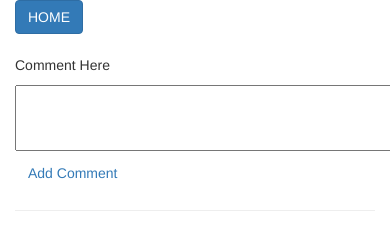
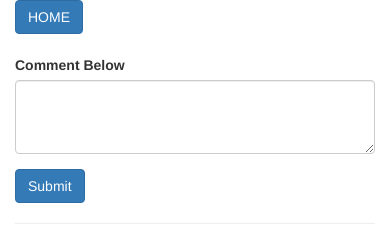
Before and after one commit to xiubinzheng/foolapp, a Django app: page /article/1 in a window 390 px wide; the page is wider, and only the part inside the window is pictured. Shown: the top 232 px of that part. Run offline with Django 3.2, Linux system fonts and the light colour scheme; data that the repository does not hold is empty; some libraries are stand-ins or nearby versions.

Commit message:
update to use form instead of ajax

```diff
--- a/article/views.py
+++ b/article/views.py
@@ -6,6 +6,8 @@ from django.http import HttpResponse, JsonResponse
 from django.template import loader
 from .utility import *
 from django.views.decorators.csrf import csrf_exempt
+from django.http import HttpResponseRedirect, Http404
+from django.urls import reverse
 
 
 # Create your views here.
@@ -30,10 +32,10 @@ def article(request,uuid):
 
     return render(request,'article.html',context)
 
-@csrf_exempt
 def add_comment(request,uuid):
-    comment_text = request.POST.get('data')
-    if comment_text:
-        q = Comment(comment_text=comment_text, article_uuid=uuid)
-        q.save()
-        return HttpResponse(comment_text)
+    comment_input = request.POST.get('comment_input')
+
+    if comment_input:
+        comment = Comment(article_uuid=uuid,comment_text=comment_input)
+        comment.save()
+    return HttpResponseRedirect(reverse('article', args=(uuid,)))
--- a/foolapp/templates/article.html
+++ b/foolapp/templates/article.html
@@ -59,11 +59,21 @@
                         </div>
                         <div class="special-message">
                             {% csrf_token %}
-
                             <!--make this the comment section maybe?-->
-                            <p>Comment Here</p>
-                            <textarea id="comment-data" cols=100 rows=3></textarea>
-                            <p><a class="btn" id="add-comment">Add Comment</a></p>
+                            <div id="comment-form" class="comment-form">
+                                <div class="row">
+                                    <div class="col-md-6">
+                                        <form action="{{article.uuid}}/comment" method="post">
+                                            {% csrf_token %}
+                                            <div class="form-group">
+                                                <div class="new-comment"><label for="comment_input">Comment Below</label></div>
+                                                <textarea required class="form-control" id="comment_input" name="comment_input" rows="3"></textarea>
+                                            </div>
+                                            <button type="submit" class="btn btn-primary">Submit</button>
+                                        </form>
+                                    </div>
+                                </div>
+                            </div>
                         </div>
                     </section>
                 </main>
--- a/static/js/main.js
+++ b/static/js/main.js
@@ -1,41 +1,12 @@
-
-$('#add-comment').on('click', () => {
-    var uuid = $.trim($("#article-uuid").text());
-    var commentText = $('#comment-data').val();
-    var now = new Date();
-
-    now.setHours(now.getHours());
-    var isPM = now.getHours() >= 12;
-    var isMidday = now.getHours() == 12;
-    var time =now.getMonth() +' ' +now.getDate()+' '+ [now.getHours() - (isPM && !isMidday ? 12 : 0),
-                now.getMinutes() ].join(':') +
-            (isPM ? ' p.m.' : ' a.m.');
-    if (uuid && commentText) {
-
-        $.post(`/article/${uuid}/comment`, {data: commentText,
-            csrfmiddlewaretoken: "{{ csrf_token }}"
-        });
-
-        $('#comment-section').prepend(`<div class="row">
-        <div class="col-md-6">
-            <div><strong>Unknown Reader</strong> said: ${commentText}</div>
-            <div><strong>Date Posted: </strong> ${time}</div>
-            <hr/>
-        </div>
-    </div>`);
-    }
-})
-
-
 function shuffle(arr) {
     var currentInt = arr.length;
 
-    while (currentIndex !== 0) {
+    while (currentInt !== 0) {
         // get a random int within bound of the array size
         randomInt = Math.floor(Math.random() * currentInt);
         currentInt -= 1;
         // swap the values for the shuffle
-        tempval = arr[currentIndex];
+        tempval = arr[currentInt];
         arr[currentInt] = arr[randomInt];
         arr[randomInt] = tempval;
     }
```
